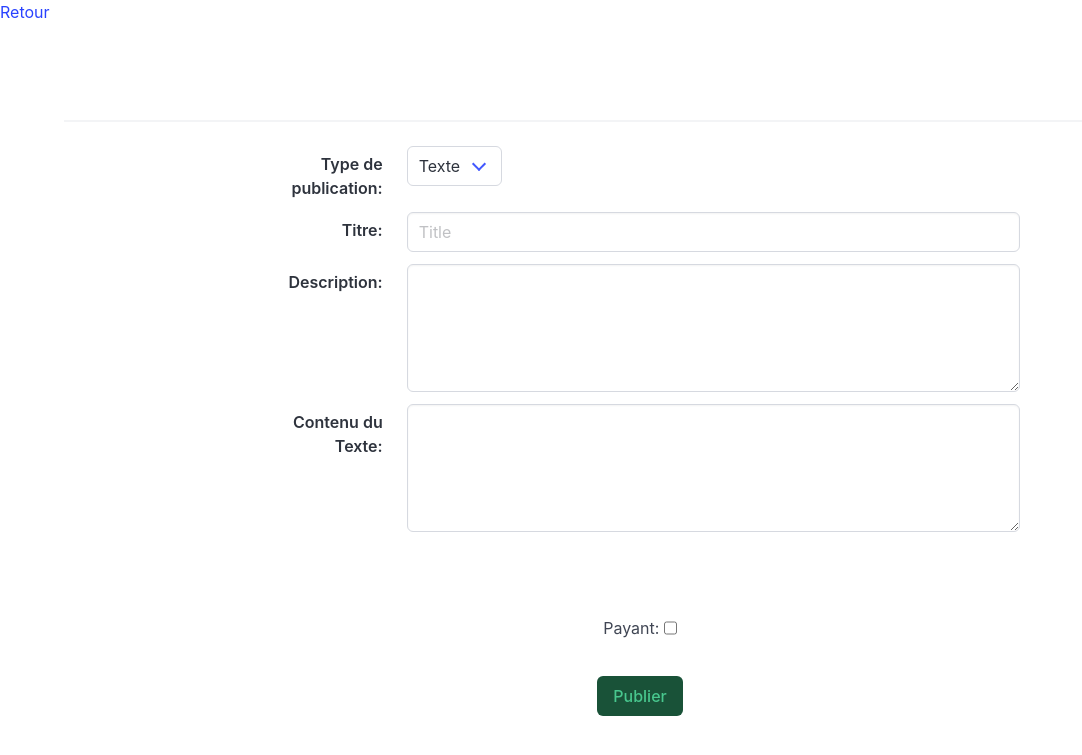
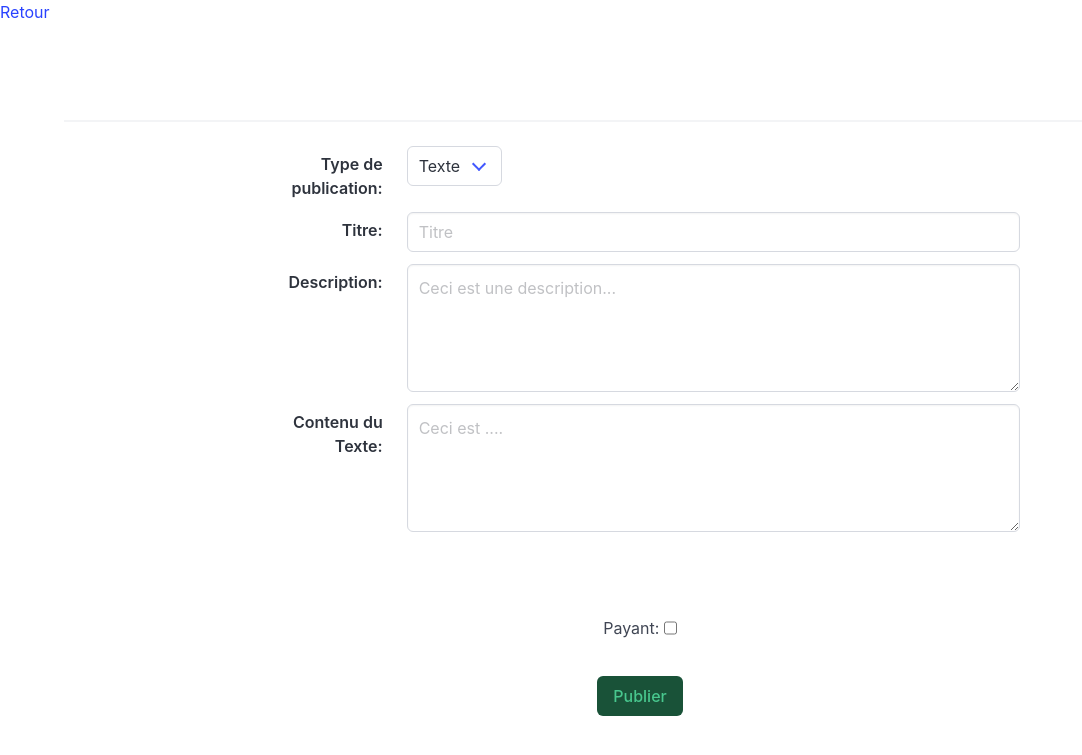
Before and after one commit to AIRF0X788/Projet-infra-dev, a PHP site: page /xampp/pages/post.php in a window 1280 px wide. Shown: the top 755 px of the page, without its empty margins (0-1082 px from the left). Run offline with PHP 8.4, Linux system fonts and the light colour scheme.

Commit message:
Correction Bug

```diff
--- a/pages/post.php
+++ b/pages/post.php
@@ -47,7 +47,7 @@
                                 <div class="field-body">
                                     <div class="field">
                                         <div class="control">
-                                            <input class="input" type="text" placeholder="Title">
+                                            <input class="input" type="text" name="titre_texte" id="titre_texte" placeholder="Titre">
                                         </div>
                                     </div>
                                 </div>
@@ -59,7 +59,7 @@
                                 <div class="field-body">
                                     <div class="field">
                                         <div class="control">
-                                            <textarea class="textarea" placeholder=""></textarea>
+                                            <textarea class="textarea" name="description_texte" id="description_texte" placeholder="Ceci est une description..."></textarea>
                                         </div>
                                     </div>
                                 </div>
@@ -71,7 +71,7 @@
                                 <div class="field-body">
                                     <div class="field">
                                         <div class="control">
-                                            <textarea class="textarea" placeholder=""></textarea>
+                                            <textarea class="textarea" name="contenu_texte" id="contenu_texte" placeholder="Ceci est ...."></textarea>
                                         </div>
                                     </div>
                                 </div>
@@ -86,7 +86,7 @@
                                 <div class="field-body">
                                     <div class="field">
                                         <div class="control">
-                                            <input class="input" type="text" placeholder="Title">
+                                            <input class="input" type="text" name="titre_prod" id="titre_prod" placeholder="Titre">
                                         </div>
                                     </div>
                                 </div>
@@ -98,7 +98,7 @@
                                 <div class="field-body">
                                     <div class="field">
                                         <div class="control">
-                                            <textarea class="textarea" placeholder=""></textarea>
+                                            <textarea class="textarea" name="description_prod" id="description_prod" placeholder="Ceci est une description..."></textarea>
                                         </div>
                                     </div>
                                 </div>
```
